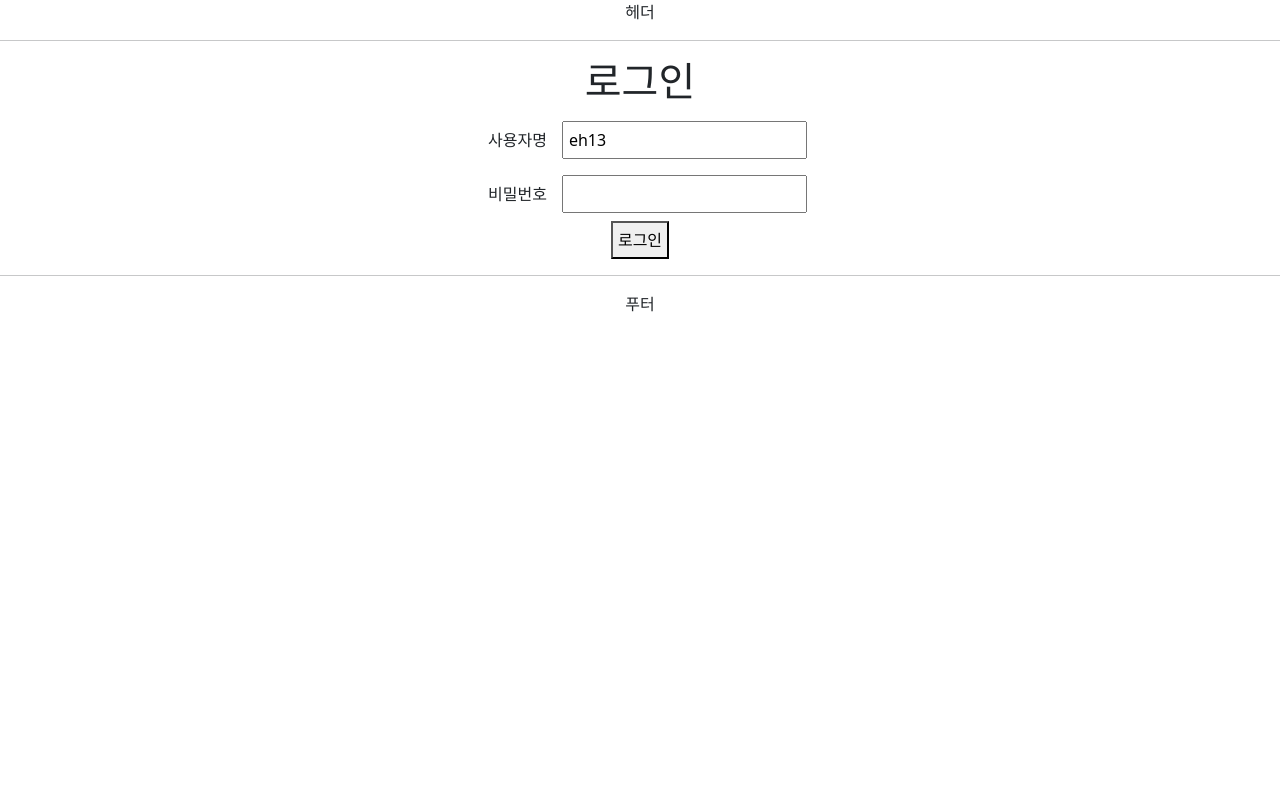
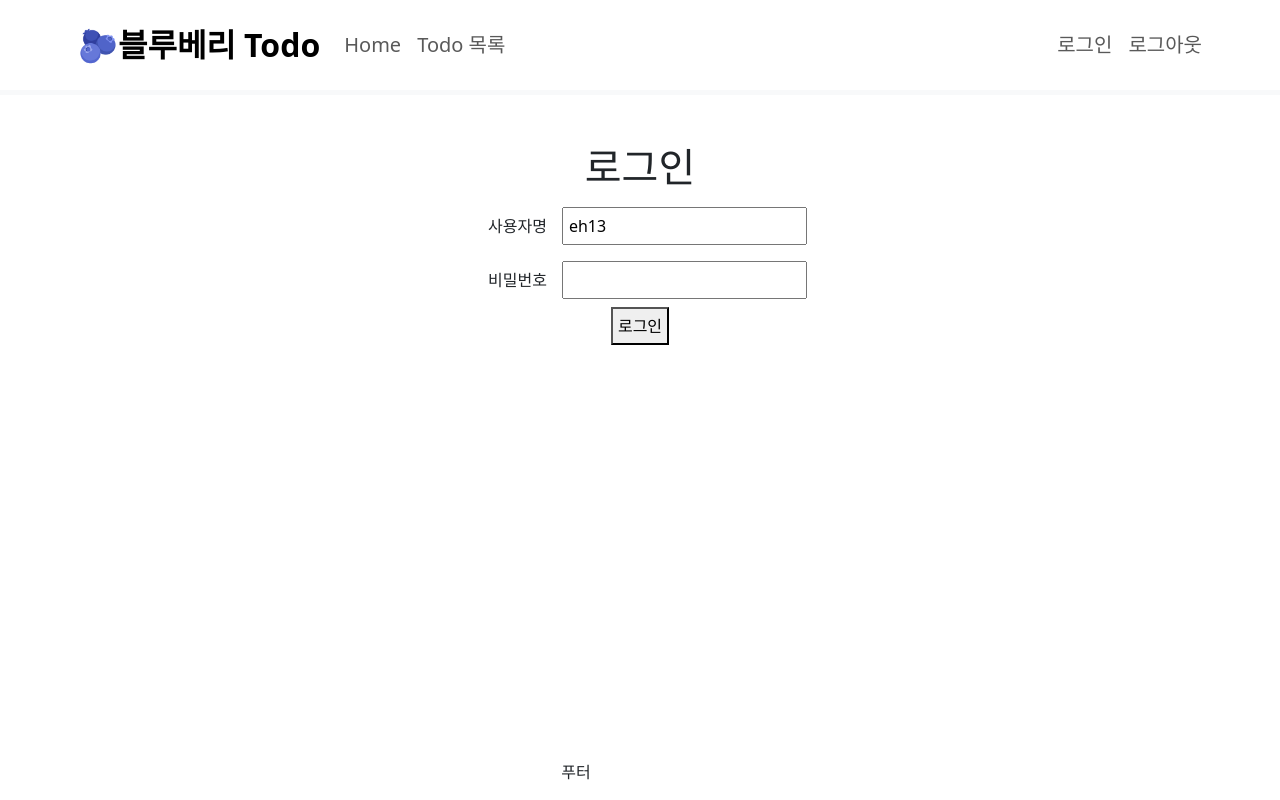
Before and after one commit to PhiloMonx1/learning-spring-and-spring-boot-3.x, a React (Create React App) app in the folder 00_module/front-end/todo-app/: page / in a window 1280 px wide. Built offline with nearby package versions, Linux system fonts and the light colour scheme.

Commit message:
13단계 - Bootstrap을 사용하여 Todo React 프론트엔드 애플리케이션에 스타일 적용
*feat(front) : bootstrap 사용헤서 헤더 구현 실습
*docs : bootstrap 사용헤서 헤더 구현 실습 노트

```diff
--- a/00_module/front-end/todo-app/src/components/todo/TodoApp.css
+++ b/00_module/front-end/todo-app/src/components/todo/TodoApp.css
@@ -2,3 +2,10 @@ label, input, button {
   margin: 10px;
   padding: 5px;
 }
+
+footer {
+  bottom: 0;
+  position: absolute;
+  width: 90%;
+  height: 40px;
+}
--- a/00_module/front-end/todo-app/src/components/todo/TodoApp.jsx
+++ b/00_module/front-end/todo-app/src/components/todo/TodoApp.jsx
@@ -5,9 +5,9 @@ import {BrowserRouter, Routes, Route, useNavigate, useParams, Link} from "react-
 export default function TodoApp() {
   return (
     <div className="TodoApp">
-      <HeaderComponent />
 
       <BrowserRouter>
+        <HeaderComponent />
         <Routes>
           <Route path="/" element={<LoginComponent />} />
           <Route path="/login" element={<LoginComponent />} />
@@ -17,9 +17,9 @@ export default function TodoApp() {
 
           <Route path="*" element={<ErrorComponent />} />
         </Routes>
+        <FooterComponent />
       </BrowserRouter>
 
-      <FooterComponent />
     </div>
   );
 }
@@ -157,17 +157,36 @@ function ListTodosComponent() {
 
 function HeaderComponent() {
   return (
-      <div className="header">
-        헤더 <hr/>
-      </div>
+      <header className="border-bottom border-light border-5 mb-5 p-2">
+        <div className="container">
+          <div className="row">
+            <nav className="navbar navbar-expand-lg">
+              <a className="navbar-brand ms-2 fs-2 fw-bold text-black" href="http://localhost:3000/">🫐블루베리 Todo</a>
+              <div className="collapse navbar-collapse">
+                <ul className="navbar-nav">
+                  <li className="nav-item fs-5"><Link className="nav-link" to="/welcome/eh13">Home</Link></li>
+                  <li className="nav-item fs-5"><Link className="nav-link" to="/todos">Todo 목록</Link></li>
+                </ul>
+              </div>
+              <ul className="navbar-nav">
+                <li className="nav-item fs-5"><Link className="nav-link" to="/login">로그인</Link></li>
+                <li className="nav-item fs-5"><Link className="nav-link" to="/logout">로그아웃</Link></li>
+              </ul>
+            </nav>
+          </div>
+        </div>
+      </header>
+
   );
 }
 
 function FooterComponent() {
   return (
-      <div className="footer">
-        <hr/> 푸터
-      </div>
+      <footer className="footer">
+        <div className="container">
+          푸터
+        </div>
+      </footer>
   );
 }
 
```
Also changed, not shown: 1 other file (tests, documents, lock files or other folders).
